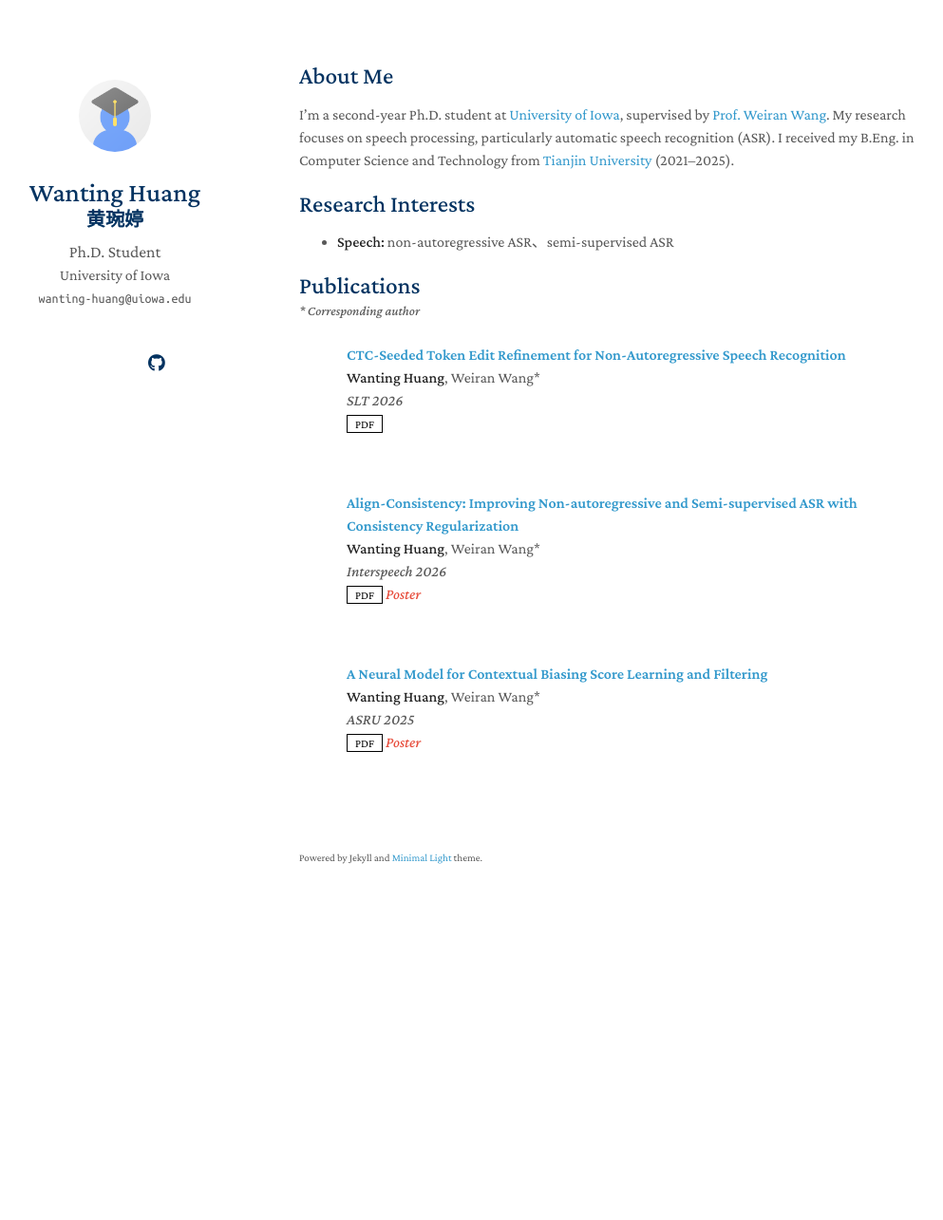
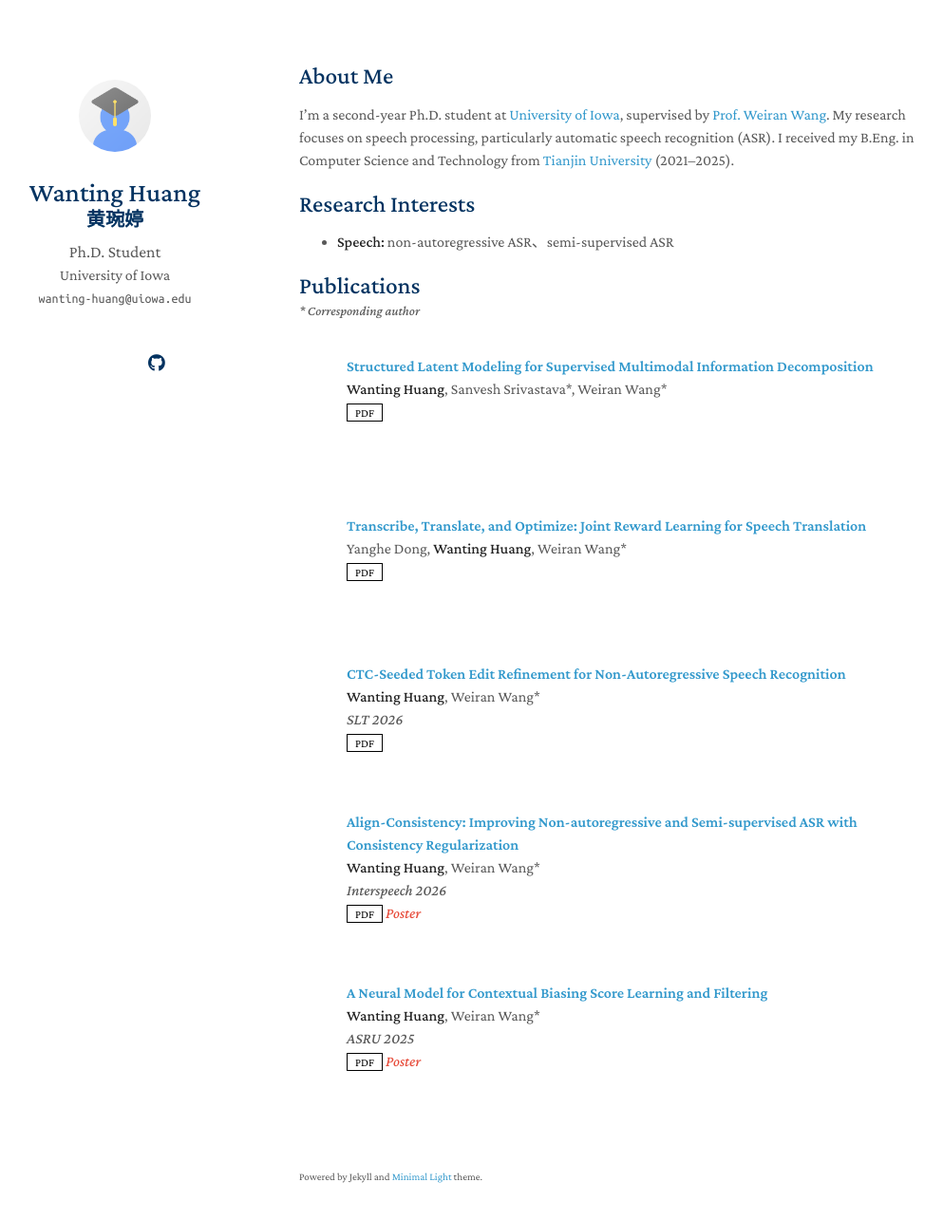
Before and after one commit to Huangwting/Huangwting.github.io, a Jekyll site: the page built from index.md, in a window 1280 px wide and 1320 px high. Shown: the top 1285 px of the window at 95% size, without its empty margins (155-1148 px from the left). Built offline with Jekyll 4.4.1, drawn with Linux system fonts in a browser that asks for light colours; a style sheet for code colours, icons or effects is not loaded; our own code applies the rules of GitHub Pages for plain Markdown files.

Commit message:
Update publications.yml

```diff
--- a/_data/publications.yml
+++ b/_data/publications.yml
@@ -1,4 +1,20 @@
 main:
+  - title: "Structured Latent Modeling for Supervised Multimodal Information Decomposition"
+    authors: "<strong>Wanting Huang</strong>, Sanvesh Srivastava*, Weiran Wang*"
+    conference_short: ""
+    conference: ""
+    pdf: https://arxiv.org/abs/2609.35502
+    notes: ""
+
+  - title: "Transcribe, Translate, and Optimize: Joint Reward Learning for Speech Translation"
+    authors: "Yanghe Dong, <strong>Wanting Huang</strong>, Weiran Wang*"
+    conference_short: ""
+    conference: ""
+    pdf: https://arxiv.org/abs/2609.26536
+    notes: ""
+
+  # 下面保留你原来的三篇论文
+
   - title: "CTC-Seeded Token Edit Refinement for Non-Autoregressive Speech Recognition"
     authors: "<strong>Wanting Huang</strong>, Weiran Wang*"
     conference_short: SLT
```
